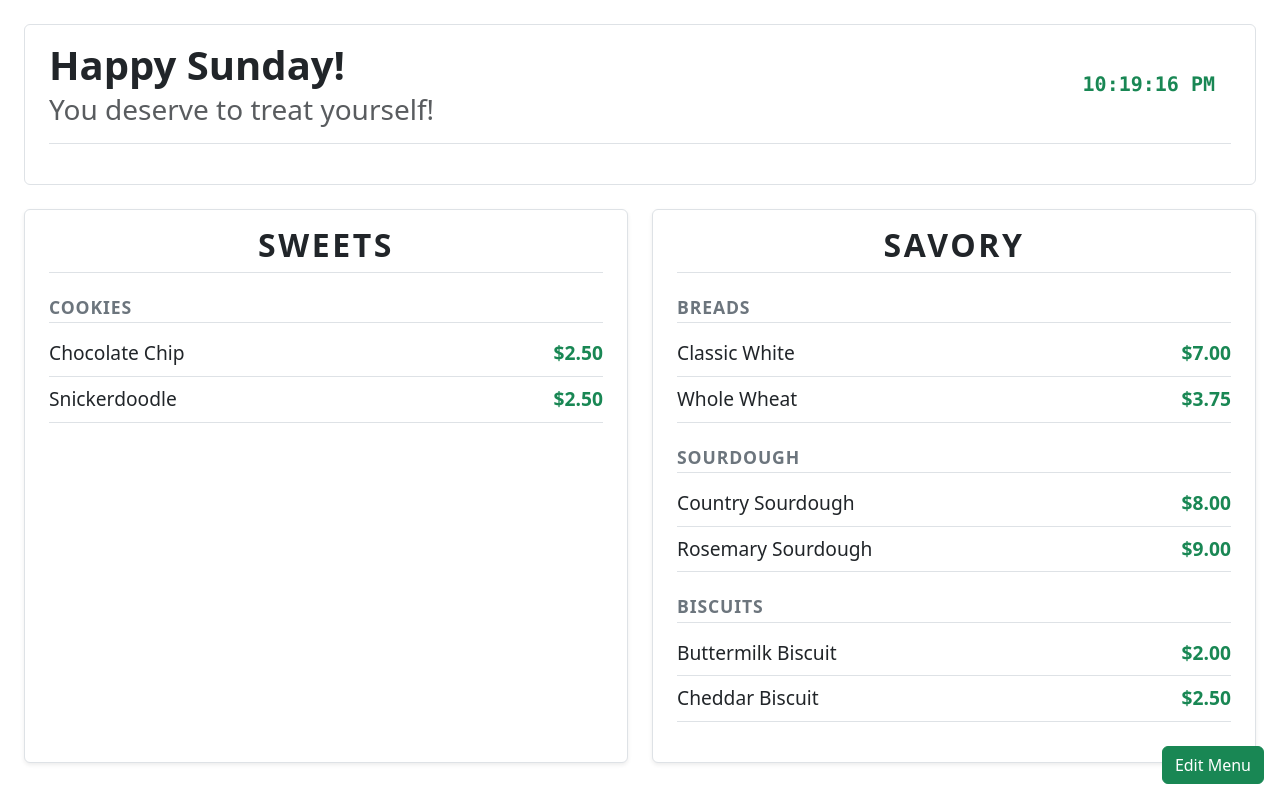
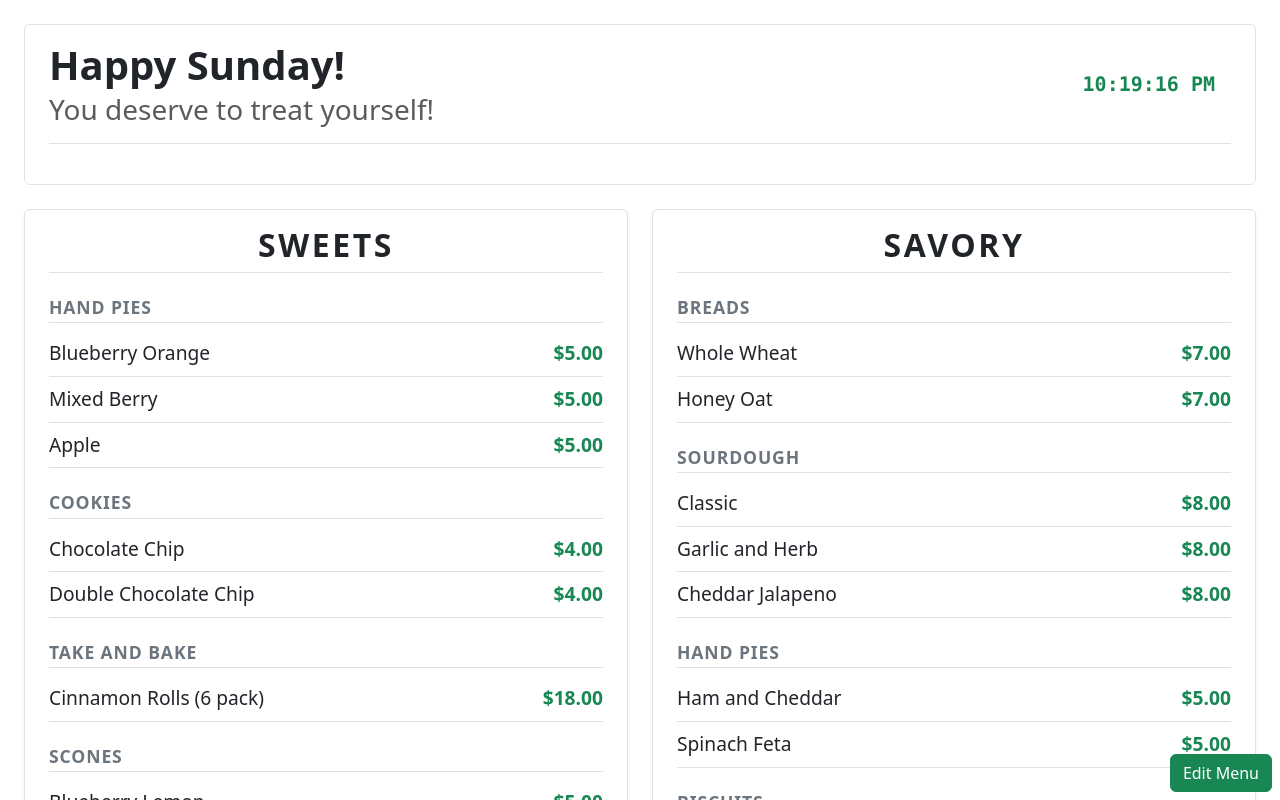
Before and after one commit to aaron-webdev/BTD_Menu, a React (Vite) app in the folder BTD_eMenu_React/: page / in a window 1280 px wide. Shown: the top 800 px of the page. Built offline with nearby package versions, Linux system fonts and the light colour scheme.

Commit message:
thjis is good for me.

```diff
--- a/BTD_eMenu_React/src/App.jsx
+++ b/BTD_eMenu_React/src/App.jsx
@@ -4,14 +4,33 @@ import MenuPage from './pages/menuMainPage';
 import AddItemPage from './pages/addItemPage';
 
 export const DEFAULT_MENU = [
-  { id: 1,  name: 'Classic White',      price: '7.00', category: 'Breads',       flavor: 'savory', soldOut: false },
-  { id: 2,  name: 'Whole Wheat',        price: '3.75', category: 'Breads',       flavor: 'savory', soldOut: false },
-  { id: 3,  name: 'Country Sourdough',  price: '8.00', category: 'Sourdough',    flavor: 'savory', soldOut: false },
-  { id: 4,  name: 'Rosemary Sourdough', price: '9.00', category: 'Sourdough',    flavor: 'savory', soldOut: false },
-  { id: 5,  name: 'Chocolate Chip',     price: '2.50', category: 'Cookies',      flavor: 'sweet',  soldOut: false },
-  { id: 6,  name: 'Snickerdoodle',      price: '2.50', category: 'Cookies',      flavor: 'sweet',  soldOut: false },
-  { id: 7,  name: 'Buttermilk Biscuit', price: '2.00', category: 'Biscuits',     flavor: 'savory', soldOut: false },
-  { id: 8,  name: 'Cheddar Biscuit',    price: '2.50', category: 'Biscuits',     flavor: 'savory', soldOut: false },
+  // Breads
+  { id: 1,  name: 'Whole Wheat',          price: '7.00', category: 'Breads',      flavor: 'savory', soldOut: false },
+  { id: 2,  name: 'Honey Oat',            price: '7.00', category: 'Breads',      flavor: 'savory', soldOut: false },
+  // Sourdough (subcategory of Breads)
+  { id: 3,  name: 'Classic',              price: '8.00', category: 'Sourdough',   flavor: 'savory', soldOut: false },
+  { id: 4,  name: 'Garlic and Herb',      price: '8.00', category: 'Sourdough',   flavor: 'savory', soldOut: false },
+  { id: 5,  name: 'Cheddar Jalapeno',     price: '8.00', category: 'Sourdough',   flavor: 'savory', soldOut: false },
+  // Biscuits
+  { id: 6,  name: 'Classic Buttermilk',   price: '5.00', category: 'Biscuits',    flavor: 'savory', soldOut: false },
+  { id: 7,  name: 'Goat Cheese and Herb', price: '5.00', category: 'Biscuits',    flavor: 'savory', soldOut: false },
+  { id: 8,  name: 'Cheddar Chive',        price: '5.00', category: 'Biscuits',    flavor: 'savory', soldOut: false },
+  // Hand Pies
+  { id: 9,  name: 'Blueberry Orange',     price: '5.00', category: 'Hand Pies',   flavor: 'sweet',  soldOut: false },
+  { id: 10, name: 'Mixed Berry',          price: '5.00', category: 'Hand Pies',   flavor: 'sweet',  soldOut: false },
+  { id: 11, name: 'Apple',                price: '5.00', category: 'Hand Pies',   flavor: 'sweet',  soldOut: false },
+  { id: 12, name: 'Ham and Cheddar',      price: '5.00', category: 'Hand Pies',   flavor: 'savory', soldOut: false },
+  { id: 13, name: 'Spinach Feta',         price: '5.00', category: 'Hand Pies',   flavor: 'savory', soldOut: false },
+  // Cookies
+  { id: 14, name: 'Chocolate Chip',       price: '4.00', category: 'Cookies',     flavor: 'sweet',  soldOut: false },
+  { id: 15, name: 'Double Chocolate Chip',price: '4.00', category: 'Cookies',     flavor: 'sweet',  soldOut: false },
+  // Scones
+  { id: 16, name: 'Blueberry Lemon',      price: '5.00', category: 'Scones',      flavor: 'sweet',  soldOut: false },
+  { id: 17, name: 'Savory',               price: '5.00', category: 'Scones',      flavor: 'savory', soldOut: false },
+  // Take and Bake
+  { id: 18, name: 'Quiche',               price: '20.00', category: 'Take and Bake', flavor: 'savory', soldOut: false },
+  { id: 19, name: 'Biscuits (4 pack)',    price: '12.00', category: 'Take and Bake', flavor: 'savory', soldOut: false },
+  { id: 20, name: 'Cinnamon Rolls (6 pack)', price: '18.00', category: 'Take and Bake', flavor: 'sweet', soldOut: false },
 ];
 
 const STORAGE_KEY = 'btd_menu_items';
--- a/BTD_eMenu_React/src/pages/menuMainPage.jsx
+++ b/BTD_eMenu_React/src/pages/menuMainPage.jsx
@@ -115,7 +115,7 @@ export default function MenuPage({ items, setItems }) {
       </div>
 
       {/* Edit Menu button */}
-      <div style={{ position: 'fixed', bottom: '1rem', right: '1rem' }}>
+      <div style={{ position: 'fixed', bottom: '0.5rem', right: '0.5rem' }}>
         <Link to="/add-item" className="btn btn-success">
           Edit Menu
         </Link>
```
Also changed, not shown: 1 other file (tests, documents, lock files or other folders).
